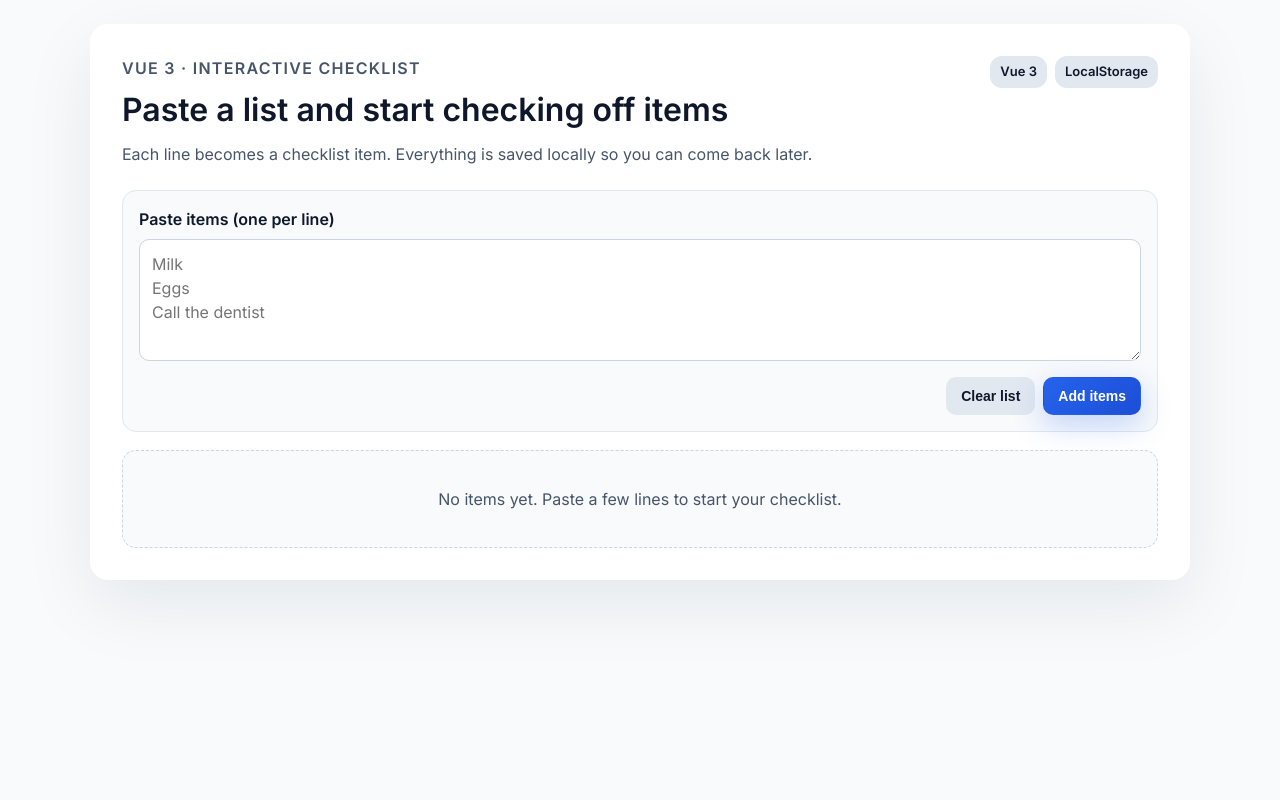
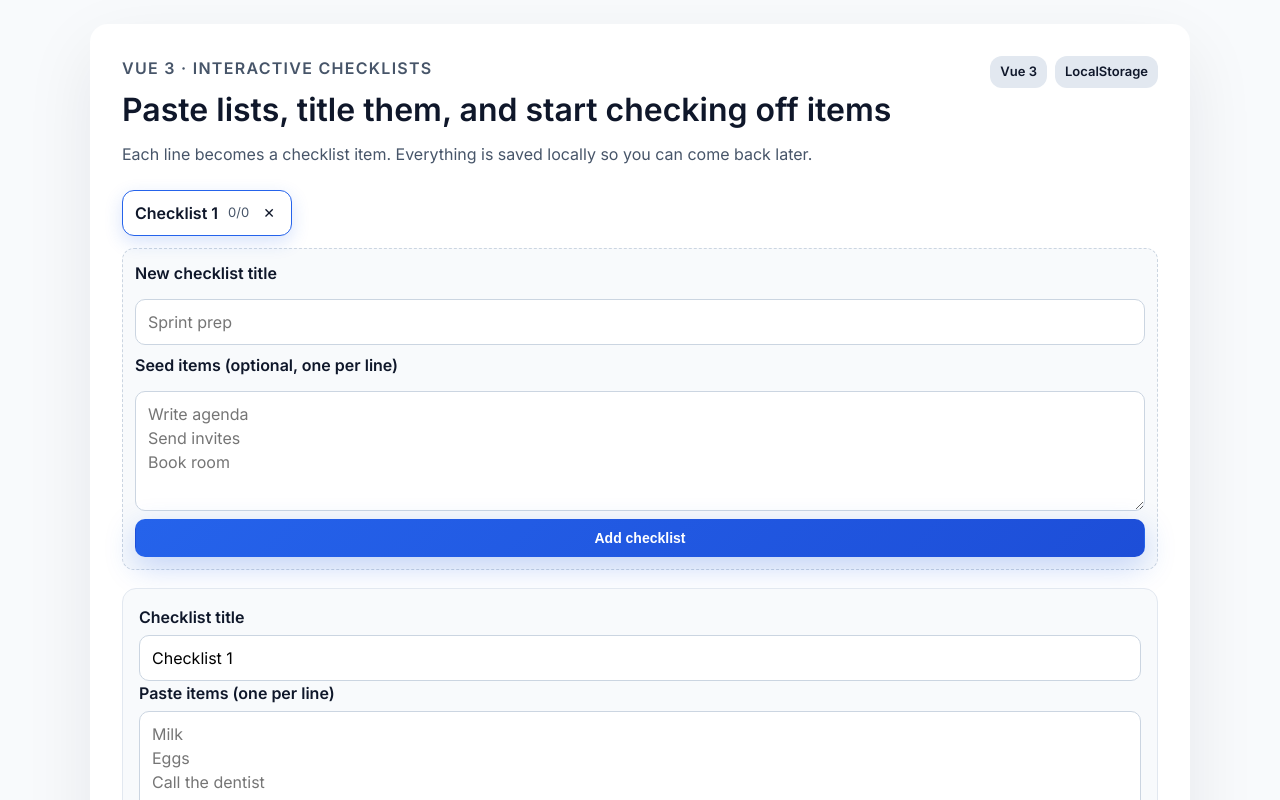
Before and after one commit to KarolGitHub/paste-list, a Vue app: page / in a window 1280 px wide. Shown: the top 800 px of the page. Built offline with nearby package versions, Linux system fonts and the light colour scheme.

Commit message:
feat: add multiple checklists

```diff
--- a/src/App.vue
+++ b/src/App.vue
@@ -2,8 +2,8 @@
   <main class="shell">
     <header class="header">
       <div>
-        <p class="eyebrow">Vue 3 · Interactive Checklist</p>
-        <h1>Paste a list and start checking off items</h1>
+        <p class="eyebrow">Vue 3 · Interactive Checklists</p>
+        <h1>Paste lists, title them, and start checking off items</h1>
         <p class="lede">
           Each line becomes a checklist item. Everything is saved locally so you
           can come back later.
--- a/src/components/Checklist.vue
+++ b/src/components/Checklist.vue
@@ -1,8 +1,37 @@
 <template>
   <section class="panel">
+    <div class="manager">
+      <div class="tabs" v-if="checklists.length">
+        <div v-for="list in checklists" :key="list.id" class="tab" :class="{ active: list.id === activeId }"
+          role="button" tabindex="0" @click="setActive(list.id)" @keydown.enter.prevent="setActive(list.id)"
+          @keydown.space.prevent="setActive(list.id)">
+          <span class="tab-title">{{ list.title || "Untitled" }}</span>
+          <span class="tab-count">{{ doneCount(list) }}/{{ list.items.length }}</span>
+          <button class="tab-remove" type="button" @click.stop="removeChecklist(list.id)">
+            ✕
+          </button>
+        </div>
+      </div>
+      <div class="new-card">
+        <label class="label" for="title-input">New checklist title</label>
+        <input id="title-input" v-model="newTitle" class="text-input" type="text" placeholder="Sprint prep" />
+        <label class="label" for="seed-area">Seed items (optional, one per line)</label>
+        <textarea id="seed-area" v-model="newDraft" placeholder="Write agenda&#10;Send invites&#10;Book room"
+          rows="3" />
+        <button class="btn primary full" type="button" @click="createChecklist">
+          Add checklist
+        </button>
+      </div>
+    </div>
+
+    <div v-if="activeChecklist" class="active-section">
       <div class="input-card">
+        <label class="label" for="active-title">Checklist title</label>
+        <input id="active-title" v-model="activeTitle" class="text-input" type="text"
+          placeholder="Untitled checklist" />
+
         <label class="label" for="paste-area">Paste items (one per line)</label>
-      <textarea id="paste-area" v-model="draft" placeholder="Milk&#10;Eggs&#10;Call the dentist" rows="4" />
+        <textarea id="paste-area" v-model="activeDraft" placeholder="Milk&#10;Eggs&#10;Call the dentist" rows="4" />
         <div class="actions">
           <button class="btn secondary" type="button" @click="clearAll">
             Clear list
@@ -40,58 +69,179 @@
       <div v-else class="empty">
         <p>No items yet. Paste a few lines to start your checklist.</p>
       </div>
+    </div>
+
+    <div v-else class="empty">
+      <p>No checklists yet. Create one to begin.</p>
+    </div>
   </section>
 </template>
 
 <script setup>
 import { computed, onMounted, ref, watch } from "vue";
 
-const STORAGE_KEY = "paste-checklist-items";
-const draft = ref("");
-const items = ref([]);
+const STORAGE_KEY = "paste-checklists";
+const LEGACY_KEY = "paste-checklist-items";
 
-const parsedDraft = computed(() =>
-  draft.value
+const checklists = ref([]);
+const activeId = ref(null);
+
+const newTitle = ref("");
+const newDraft = ref("");
+const activeDraft = ref("");
+
+const parsedNewDraft = computed(() =>
+  newDraft.value
     .split(/\r?\n/)
     .map((line) => line.trim())
     .filter(Boolean)
 );
+
+const parsedActiveDraft = computed(() =>
+  activeDraft.value
+    .split(/\r?\n/)
+    .map((line) => line.trim())
+    .filter(Boolean)
+);
+
+const activeChecklist = computed(() =>
+  checklists.value.find((list) => list.id === activeId.value)
+);
+
+const items = computed(() => activeChecklist.value?.items ?? []);
 
 const completedCount = computed(
   () => items.value.filter((item) => item.done).length
 );
 const remainingCount = computed(() => items.value.length - completedCount.value);
 
-const addItems = () => {
-  if (!parsedDraft.value.length) return;
+const activeTitle = computed({
+  get: () => activeChecklist.value?.title ?? "",
+  set: (nextTitle) => {
+    if (!activeChecklist.value) return;
+    const value = nextTitle.trim();
+    updateChecklist(activeChecklist.value.id, (list) => ({
+      ...list,
+      title: value,
+    }));
+  },
+});
 
-  const newItems = parsedDraft.value.map((text) => ({
+const doneCount = (list) => list.items.filter((item) => item.done).length;
+
+const setActive = (id) => {
+  activeId.value = id;
+};
+
+const updateChecklist = (id, updater) => {
+  checklists.value = checklists.value.map((list) =>
+    list.id === id ? updater(list) : list
+  );
+};
+
+const createChecklist = () => {
+  const title =
+    newTitle.value.trim() || `Checklist ${checklists.value.length + 1}`;
+  const seededItems = parsedNewDraft.value.map((text) => ({
     id: crypto.randomUUID(),
     text,
     done: false,
   }));
 
-  items.value = [...items.value, ...newItems];
-  draft.value = "";
+  const id = crypto.randomUUID();
+  checklists.value = [
+    ...checklists.value,
+    { id, title, items: seededItems },
+  ];
+  activeId.value = id;
+  newTitle.value = "";
+  newDraft.value = "";
+  activeDraft.value = "";
+};
+
+const addItems = () => {
+  if (!activeChecklist.value || !parsedActiveDraft.value.length) return;
+
+  const newItems = parsedActiveDraft.value.map((text) => ({
+    id: crypto.randomUUID(),
+    text,
+    done: false,
+  }));
+
+  updateChecklist(activeChecklist.value.id, (list) => ({
+    ...list,
+    items: [...list.items, ...newItems],
+  }));
+
+  activeDraft.value = "";
 };
 
 const toggleItem = (id) => {
-  items.value = items.value.map((item) =>
+  if (!activeChecklist.value) return;
+  updateChecklist(activeChecklist.value.id, (list) => ({
+    ...list,
+    items: list.items.map((item) =>
       item.id === id ? { ...item, done: !item.done } : item
-  );
+    ),
+  }));
 };
 
 const removeItem = (id) => {
-  items.value = items.value.filter((item) => item.id !== id);
+  if (!activeChecklist.value) return;
+  updateChecklist(activeChecklist.value.id, (list) => ({
+    ...list,
+    items: list.items.filter((item) => item.id !== id),
+  }));
 };
 
 const toggleAll = (state) => {
-  items.value = items.value.map((item) => ({ ...item, done: state }));
+  if (!activeChecklist.value) return;
+  updateChecklist(activeChecklist.value.id, (list) => ({
+    ...list,
+    items: list.items.map((item) => ({ ...item, done: state })),
+  }));
 };
 
 const clearAll = () => {
-  items.value = [];
-  draft.value = "";
+  if (!activeChecklist.value) return;
+  updateChecklist(activeChecklist.value.id, (list) => ({
+    ...list,
+    items: [],
+  }));
+  activeDraft.value = "";
+};
+
+const removeChecklist = (id) => {
+  checklists.value = checklists.value.filter((list) => list.id !== id);
+  if (activeId.value === id) {
+    activeId.value = checklists.value[0]?.id ?? null;
+  }
+};
+
+const ensureDefault = () => {
+  if (checklists.value.length) return;
+  const id = crypto.randomUUID();
+  checklists.value = [{ id, title: "Checklist 1", items: [] }];
+  activeId.value = id;
+};
+
+const migrateLegacy = () => {
+  const legacy = localStorage.getItem(LEGACY_KEY);
+  if (!legacy) return false;
+
+  try {
+    const parsed = JSON.parse(legacy);
+    if (Array.isArray(parsed)) {
+      const id = crypto.randomUUID();
+      checklists.value = [{ id, title: "Checklist 1", items: parsed }];
+      activeId.value = id;
+      localStorage.removeItem(LEGACY_KEY);
+      return true;
+    }
+  } catch (err) {
+    console.error("Failed to migrate legacy checklist", err);
+  }
+  return false;
 };
 
 onMounted(() => {
@@ -99,19 +249,36 @@ onMounted(() => {
     const stored = localStorage.getItem(STORAGE_KEY);
     if (stored) {
       const parsed = JSON.parse(stored);
+      if (Array.isArray(parsed?.checklists)) {
+        checklists.value = parsed.checklists;
+        activeId.value = parsed.activeId ?? parsed.checklists[0]?.id ?? null;
+        return;
+      }
+      // fallback to array shape from early versions
       if (Array.isArray(parsed)) {
-        items.value = parsed;
+        const id = crypto.randomUUID();
+        checklists.value = [{ id, title: "Checklist 1", items: parsed }];
+        activeId.value = id;
+        return;
       }
     }
   } catch (err) {
-    console.error("Failed to read saved checklist", err);
+    console.error("Failed to read saved checklists", err);
+  }
+
+  const migrated = migrateLegacy();
+  if (!migrated) {
+    ensureDefault();
   }
 });
 
 watch(
-  items,
-  (next) => {
-    localStorage.setItem(STORAGE_KEY, JSON.stringify(next));
+  [checklists, activeId],
+  ([nextChecklists, nextActive]) => {
+    localStorage.setItem(
+      STORAGE_KEY,
+      JSON.stringify({ checklists: nextChecklists, activeId: nextActive })
+    );
   },
   { deep: true }
 );
@@ -123,6 +290,62 @@ watch(
   gap: 18px;
 }
 
+.manager {
+  display: grid;
+  gap: 12px;
+}
+
+.tabs {
+  display: flex;
+  flex-wrap: wrap;
+  gap: 8px;
+}
+
+.tab {
+  position: relative;
+  display: inline-flex;
+  align-items: center;
+  gap: 10px;
+  padding: 10px 12px;
+  border-radius: 12px;
+  border: 1px solid #e2e8f0;
+  background: #fff;
+  cursor: pointer;
+  transition: border-color 120ms ease, box-shadow 120ms ease;
+}
+
+.tab.active {
+  border-color: #2563eb;
+  box-shadow: 0 6px 18px rgba(37, 99, 235, 0.18);
+}
+
+.tab-title {
+  font-weight: 700;
+}
+
+.tab-count {
+  font-size: 13px;
+  color: #475569;
+}
+
+.tab-remove {
+  border: none;
+  background: transparent;
+  color: #0f172a;
+  cursor: pointer;
+  padding: 4px;
+  font-size: 14px;
+}
+
+.new-card {
+  border: 1px dashed #cbd5e1;
+  border-radius: 12px;
+  padding: 12px;
+  background: #f8fafc;
+  display: grid;
+  gap: 8px;
+}
+
 .input-card,
 .list-card {
   border: 1px solid #e2e8f0;
@@ -131,21 +354,30 @@ watch(
   background: #f8fafc;
 }
 
+.active-section {
+  display: grid;
+  gap: 14px;
+}
+
 .label {
   display: block;
   font-weight: 600;
-  margin-bottom: 8px;
+  margin-bottom: 6px;
 }
 
+.text-input,
 textarea {
   width: 100%;
   border: 1px solid #cbd5e1;
   border-radius: 10px;
-  padding: 12px;
+  padding: 10px 12px;
   font: inherit;
+  background: #fff;
+}
+
+textarea {
   resize: vertical;
   min-height: 120px;
-  background: #fff;
 }
 
 .actions {
@@ -167,6 +399,10 @@ textarea {
 
 .btn:active {
   transform: translateY(1px);
+}
+
+.btn.full {
+  width: 100%;
 }
 
 .primary {
--- a/vite.config.js
+++ b/vite.config.js
@@ -1,5 +1,5 @@
-import { defineConfig } from "vite";
-import vue from "@vitejs/plugin-vue";
+import { defineConfig } from 'vite';
+import vue from '@vitejs/plugin-vue';
 
 export default defineConfig({
   plugins: [vue()],
```
Also changed, not shown: 1 other file (tests, documents, lock files or other folders). Lines whose indentation alone changed are shown as unchanged.
